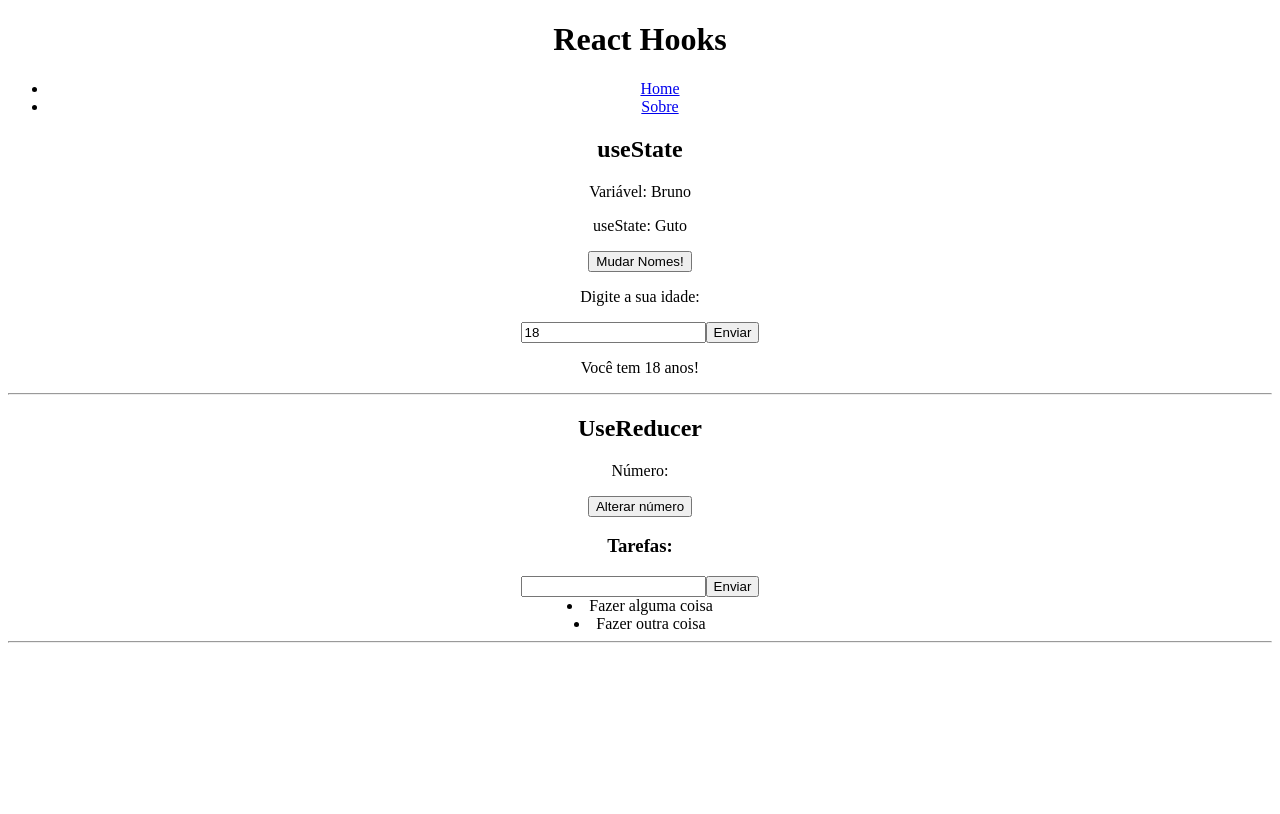
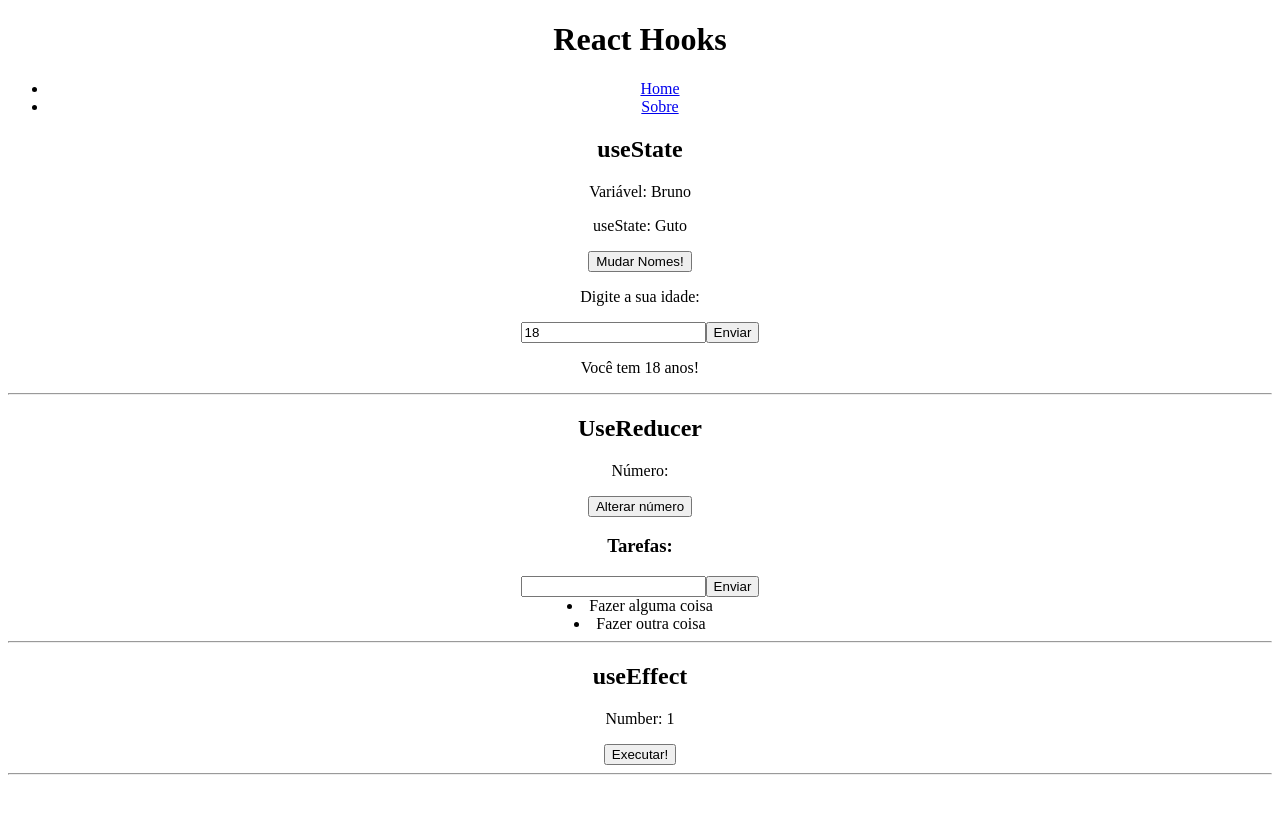
Before and after one commit to GutoCitton/react_hooks, a React (Create React App) app: page / in a window 1280 px wide. Shown: the top 814 px of the page. Built offline with nearby package versions, Linux system fonts and the light colour scheme.

Commit message:
aula_161

```diff
--- /dev/null
+++ b/src/components/HookUseEffect.js
@@ -0,0 +1,26 @@
+import { useEffect, useState } from "react";
+
+
+const HookUseEffect = () => {
+  // 1 - useEffect, sem dependências
+  useEffect(() => {
+    console.log('Estou sendo executado')
+  })
+
+  const [number, setNumber] = useState(1);
+
+  const changeSomething = () => {
+    setNumber(number + 1);
+  };
+
+  return (
+    <div>
+     <h2>useEffect</h2>
+     <p>Number: {number}</p>
+     <button onClick={changeSomething}>Executar!</button>
+     <hr />
+    </div>
+  );
+}
+
+export default HookUseEffect;
--- a/src/pages/Homes.js
+++ b/src/pages/Homes.js
@@ -1,5 +1,6 @@
 import HookUseReducer from "../components/HookUseReducer";
 import HookUseState from "../components/HookUseState";
+import HookUseEffect from "../components/HookUseEffect";
 
 
 
@@ -9,6 +10,7 @@ const Home = () => {
     <div>
      <HookUseState />
      <HookUseReducer />
+     <HookUseEffect />
     </div>
   );
 }
```
